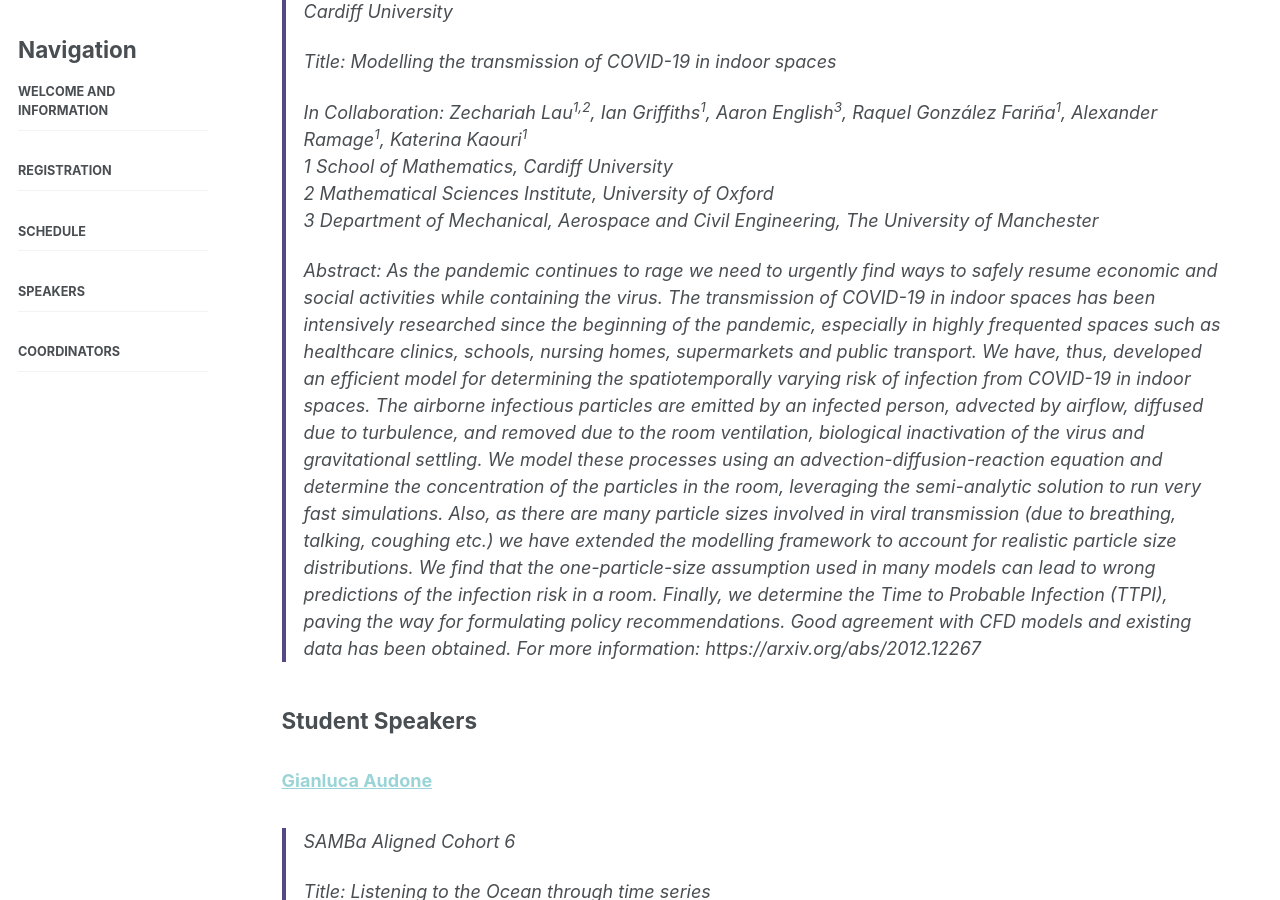
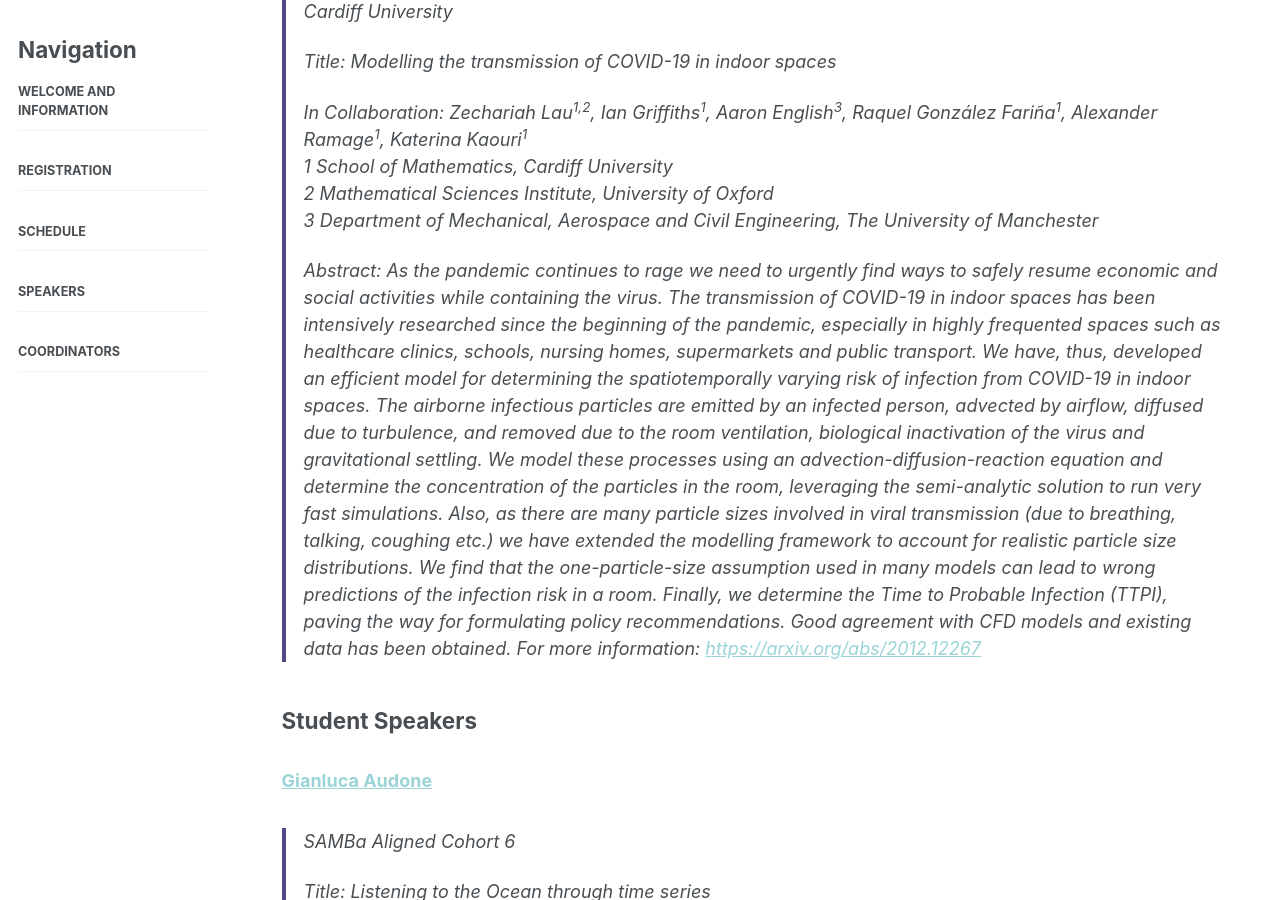
Before and after one commit to kap39/kap39.github.io, a Jekyll site: the page built from _pages/SAMBa-Conference.md, in a window 1280 px wide and 900 px high, scrolled down 4117 px. Built offline with Jekyll 4.4.1, drawn with Linux system fonts in a browser that asks for light colours; some of the changed lines change nothing that is shown.

Commit message:
add link

```diff
--- a/_pages/SAMBa-Conference.md
+++ b/_pages/SAMBa-Conference.md
@@ -207,7 +207,7 @@ Find below the full list of speakers, with titles and abstracts added as they be
 >3 Department of Mechanical, Aerospace and Civil Engineering, The University of Manchester <br>
 >
 >Abstract: As the pandemic continues to rage we need to urgently find ways to safely resume economic and social activities while containing the virus. The transmission of COVID-19 in indoor spaces has been intensively researched since the beginning of the pandemic, especially in highly frequented spaces such as healthcare clinics, schools, nursing homes, supermarkets and public transport. We have, thus, developed an efficient model for determining the spatiotemporally varying risk of infection from COVID-19 in indoor spaces. The airborne infectious particles are emitted by an infected person, advected by airflow, diffused due to turbulence, and removed due to the room ventilation, biological inactivation of the virus and gravitational settling. We model these processes using an advection-diffusion-reaction equation and determine the concentration of the particles in the room, leveraging the semi-analytic solution to run very fast simulations. Also, as there are many particle sizes involved in viral transmission (due to breathing, talking, coughing etc.) we have extended the modelling framework to account for realistic particle size distributions. We find that the one-particle-size assumption used in many models can lead to wrong predictions of the infection risk in a room. Finally, we determine the Time to Probable Infection (TTPI), paving the way for formulating policy recommendations. Good agreement with CFD models and existing data has been obtained.
->For more information: https://arxiv.org/abs/2012.12267
+>For more information: [https://arxiv.org/abs/2012.12267](https://arxiv.org/abs/2012.12267)
 
 
 
```
